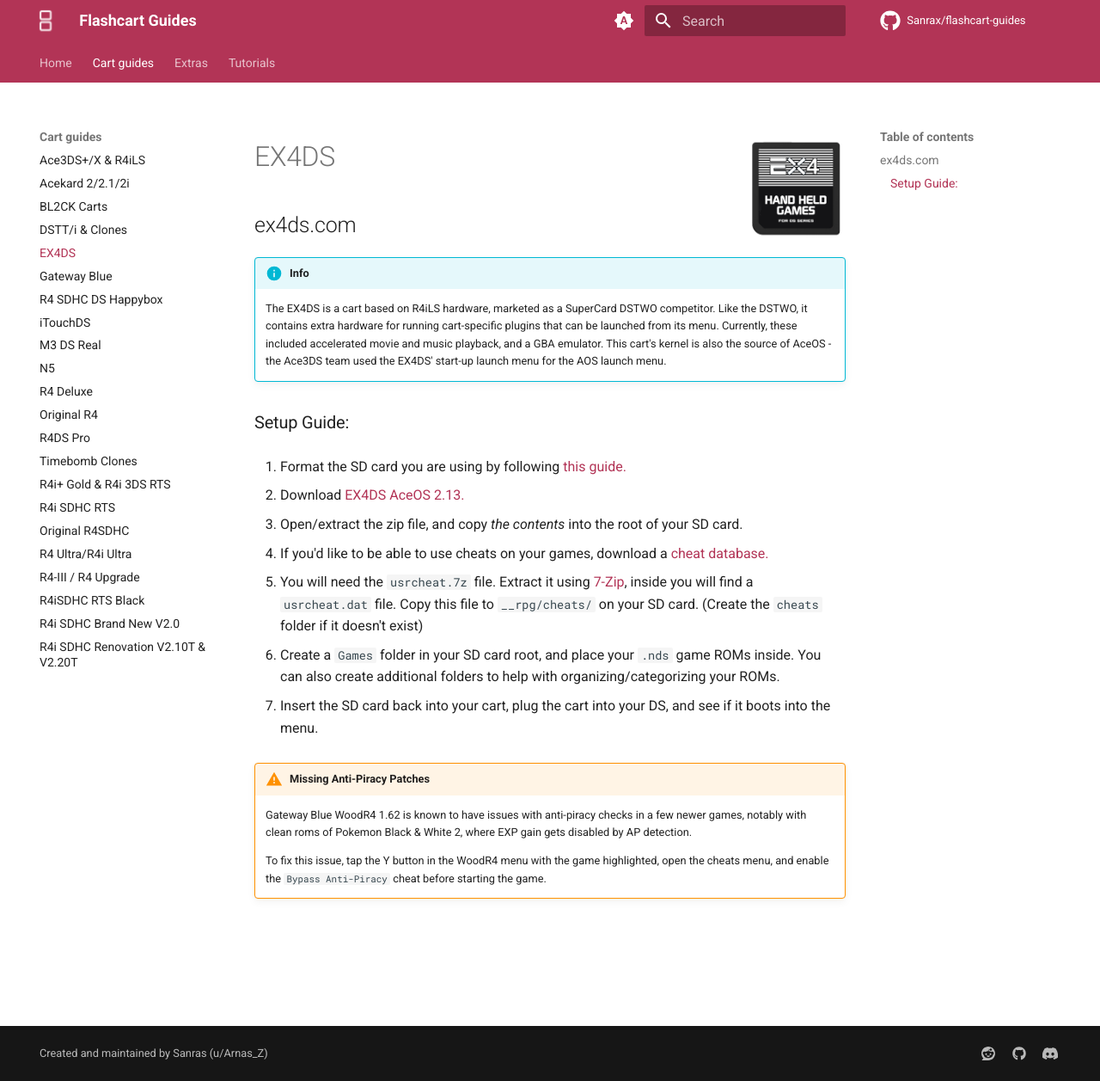
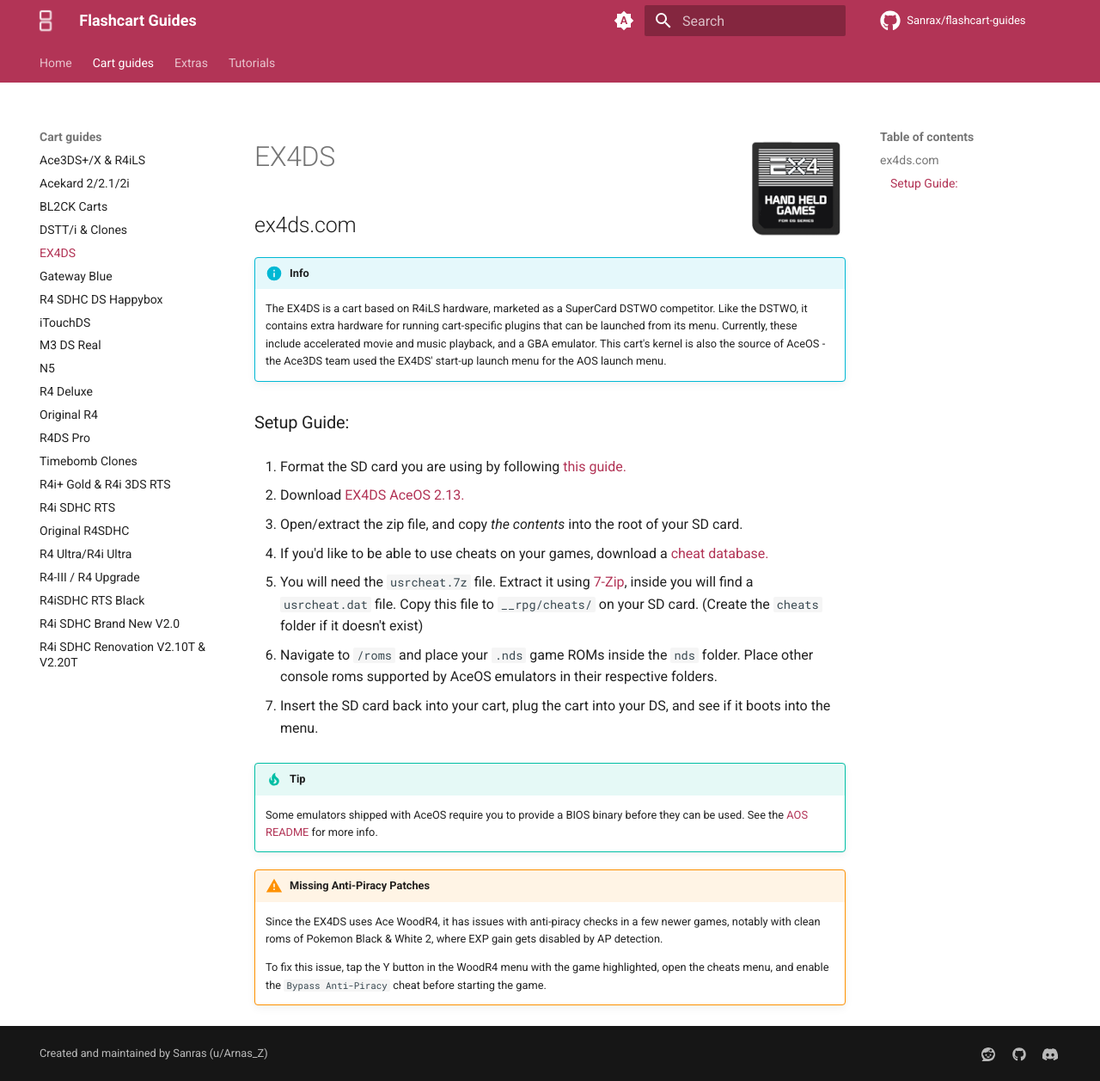
Before and after one commit to Sanrax/flashcart-guides, an MkDocs documentation site: the page built from docs/cart-guides/ex4ds.md, in a window 1280 px wide and 1257 px high. Shown: the whole window at 86% size. Built offline with MkDocs 1.6.1 and Material for MkDocs 9.7.7, drawn with Linux system fonts in a browser that asks for light colours; comment, search, counter and statistics services are not loaded.

Commit message:
Add EX4DS

```diff
--- a/docs/cart-guides/ex4ds.md
+++ b/docs/cart-guides/ex4ds.md
@@ -8,13 +8,13 @@
 
 !!! info
 
-    The EX4DS is a cart based on R4iLS hardware, marketed as a SuperCard DSTWO competitor. Like the DSTWO, it contains extra hardware for running cart-specific plugins that can be launched from its menu. Currently, these included accelerated movie and music playback, and a GBA emulator. This cart's kernel is also the source of AceOS - the Ace3DS team used the EX4DS' start-up launch menu for the AOS launch menu.
+    The EX4DS is a cart based on R4iLS hardware, marketed as a SuperCard DSTWO competitor. Like the DSTWO, it contains extra hardware for running cart-specific plugins that can be launched from its menu. Currently, these include accelerated movie and music playback, and a GBA emulator. This cart's kernel is also the source of AceOS - the Ace3DS team used the EX4DS' start-up launch menu for the AOS launch menu.
 
 ### Setup Guide:
 
 1. Format the SD card you are using by following [this guide.](https://wiki.hacks.guide/wiki/Formatting_an_SD_card)
 
-1. Download [EX4DS AceOS 2.13.](https://archive.flashcarts.net/Gateway_Blue/Gateway_Blue_Wood_R4_1.62.zip)
+1. Download [EX4DS AceOS 2.13.](https://github.com/flashcarts/AOS/releases/latest/download/AOS_EX4DS.zip)
 
 1. Open/extract the zip file, and copy *the contents* into the root of your SD card.
 
@@ -22,12 +22,16 @@
 
 1. You will need the `usrcheat.7z` file. Extract it using [7-Zip](https://www.7-zip.org/), inside you will find a `usrcheat.dat` file. Copy this file to `__rpg/cheats/` on your SD card. (Create the `cheats` folder if it doesn't exist)
 
-1. Create a `Games` folder in your SD card root, and place your `.nds` game ROMs inside. You can also create additional folders to help with organizing/categorizing your ROMs.
+1. Navigate to `/roms` and place your `.nds` game ROMs inside the `nds` folder. Place other console roms supported by AceOS emulators in their respective folders.
 
 1. Insert the SD card back into your cart, plug the cart into your DS, and see if it boots into the menu.
 
+!!! tip
+
+    Some emulators shipped with AceOS require you to provide a BIOS binary before they can be used. See the [AOS README](https://github.com/flashcarts/AOS?tab=readme-ov-file#setup) for more info.
+
 !!! warning "Missing Anti-Piracy Patches"
 
-    Gateway Blue WoodR4 1.62 is known to have issues with anti-piracy checks in a few newer games, notably with clean roms of Pokemon Black & White 2, where EXP gain gets disabled by AP detection.
+    Since the EX4DS uses Ace WoodR4, it has issues with anti-piracy checks in a few newer games, notably with clean roms of Pokemon Black & White 2, where EXP gain gets disabled by AP detection.
 
     To fix this issue, tap the Y button in the WoodR4 menu with the game highlighted, open the cheats menu, and enable the `Bypass Anti-Piracy` cheat before starting the game.
```
